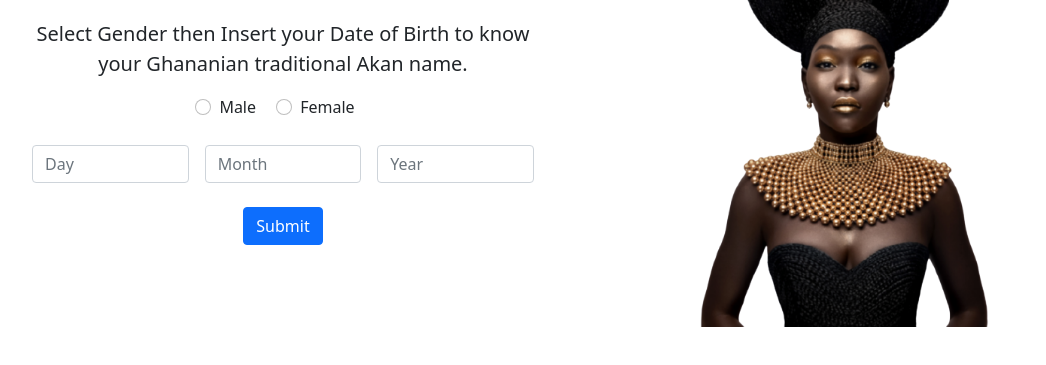
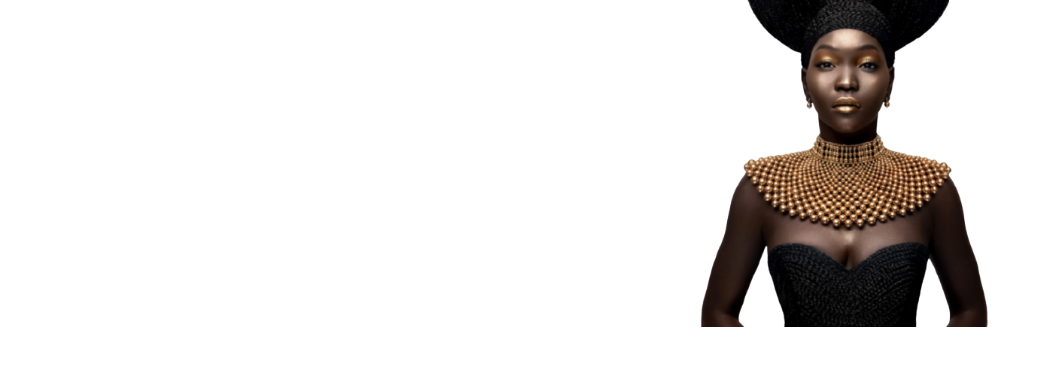
Before and after one commit to Michael-Otieno/akannames, a plain HTML site: page index.html in a window 1280 px wide. Shown: the part 233-598 px from the top of the page, without its empty margins (66-1112 px from the left). Drawn offline with nearby package versions, Linux system fonts and the light colour scheme.

Commit message:
comment out form

```diff
--- a/index.html
+++ b/index.html
@@ -31,7 +31,14 @@
             <div class="p-3 pt-5 mt-5 text-center">
 
                 <h1>Ghananian Akan Names</h1>
-                <form action="" onsubmit="getName()">
+
+
+
+
+
+
+
+                <!-- <form action="" onsubmit="getName()">
                     <p class="lead pt-3">Select Gender then Insert your Date of Birth to know your Ghananian traditional Akan name.</p>
 
                     <div class="gender">
@@ -60,7 +67,7 @@
 
                     <button type="submit" class="btn btn-primary mt-4">Submit</button>
 
-                </form>
+                </form> -->
 
             </div>
             <p class="result"></p>
```
